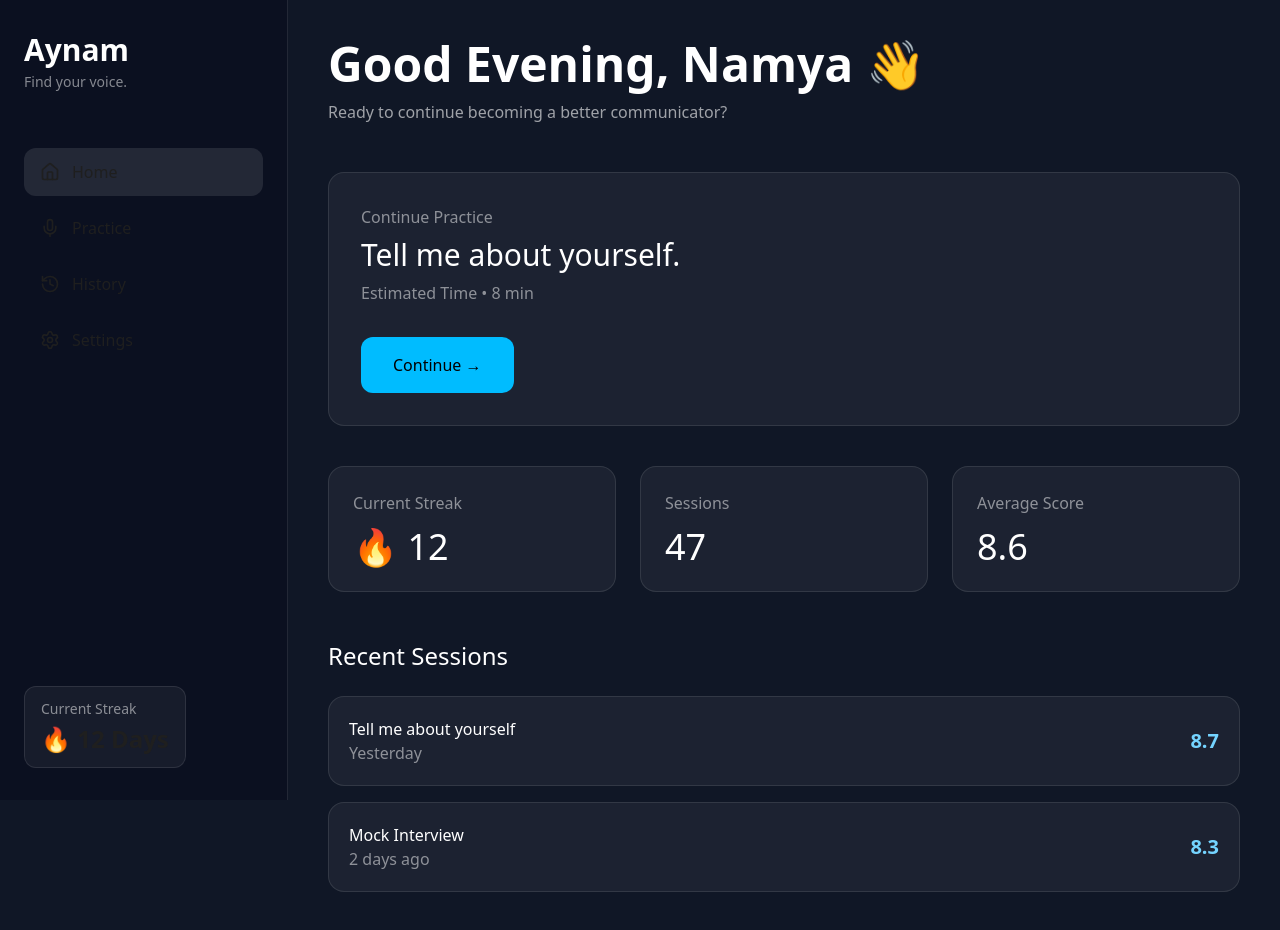
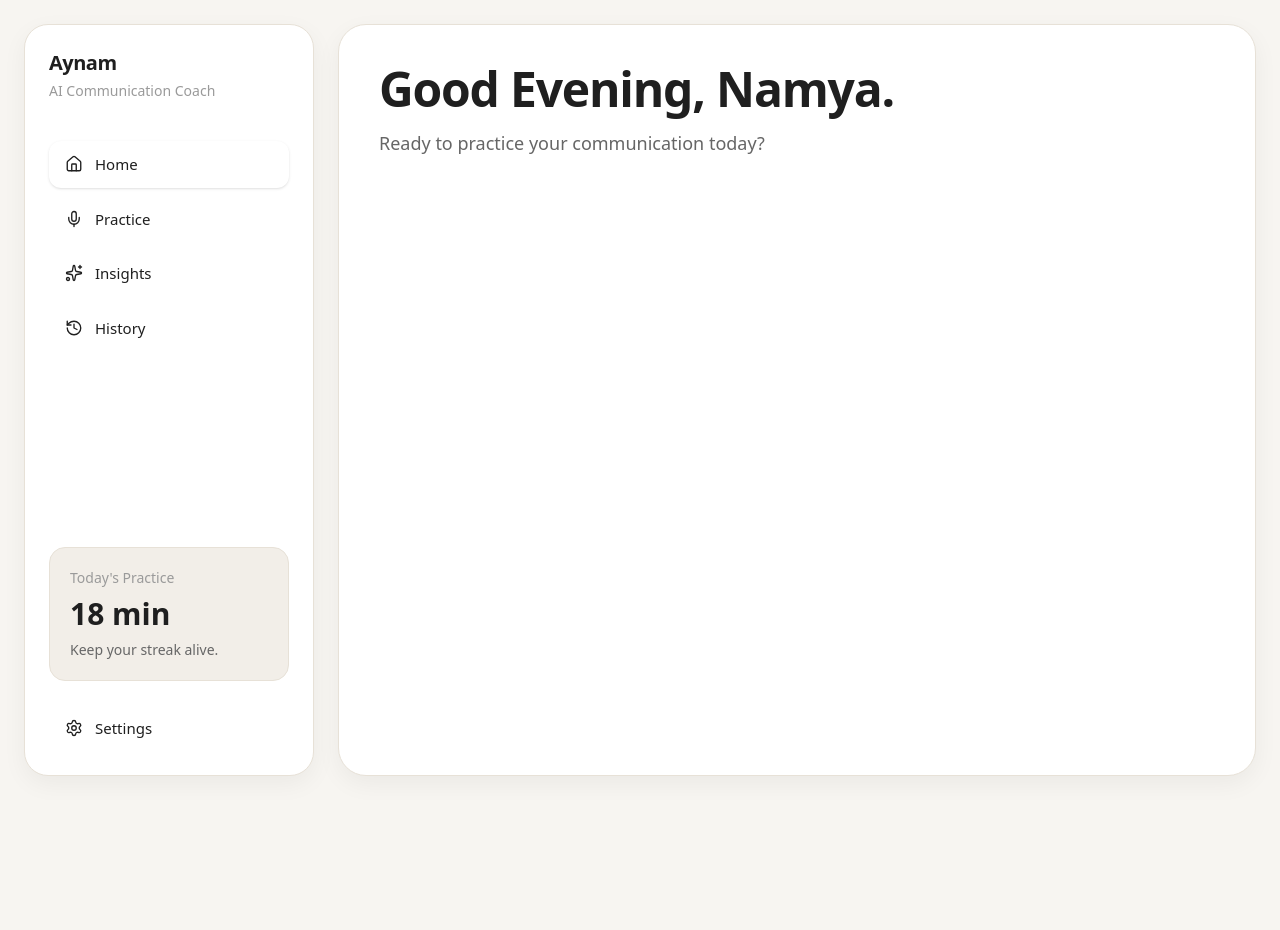
Before and after one commit to namyagaur/aynam.ai, a Next.js app: page /dashboard in a window 1280 px wide. After the commit the page ends 800 px from the top, so only its background shows below. Built offline with nearby package versions, Linux system fonts and the light colour scheme.

Commit message:
feat: refactor DashboardPage to use AppShell and simplify layout structure

```diff
--- a/app/dashboard/page.tsx
+++ b/app/dashboard/page.tsx
@@ -1,162 +1,17 @@
-import Link from "next/link";
-import Sidebar from "@/components/dashboard/Sidebar";
+import { AppShell } from "@/components/layout";
 
 export default function DashboardPage() {
-  const user = {
-    name: "Namya",
-    streak: 12,
-    averageScore: 8.6,
-  };
+  return (
+    <AppShell>
 
-  const recentSessions = [
-    {
-      title: "Tell me about yourself",
-      score: 8.7,
-      date: "Yesterday",
-    },
-    {
-      title: "Mock Interview",
-      score: 8.3,
-      date: "2 days ago",
-    },
-  ];
+      <h1 className="text-5xl font-semibold tracking-tight">
+        Good Evening, Namya.
+      </h1>
 
-  return (
-    <div className="flex min-h-screen bg-[#101726]">
+      <p className="mt-4 max-w-xl text-lg text-[var(--text-secondary)]">
+        Ready to practice your communication today?
+      </p>
 
-      <Sidebar />
-
-      <main className="flex-1 p-10">
-
-        <h1 className="text-5xl font-semibold text-white">
-          Good Evening, {user.name} 👋
-        </h1>
-
-        <p className="mt-3 text-white/60">
-          Ready to continue becoming a better communicator?
-        </p>
-
-        {/* Continue Practice */}
-
-        <div className="mt-12 rounded-2xl border border-white/10 bg-white/5 p-8">
-
-          <p className="text-white/50">
-            Continue Practice
-          </p>
-
-          <h2 className="mt-2 text-3xl text-white">
-            Tell me about yourself.
-          </h2>
-
-          <p className="mt-2 text-white/50">
-            Estimated Time • 8 min
-          </p>
-
-          <Link href="/practice">
-
-            <button className="mt-8 rounded-xl bg-sky-400 px-8 py-4 font-medium text-black">
-
-              Continue →
-
-            </button>
-
-          </Link>
-
-        </div>
-
-        {/* Stats */}
-
-        <div className="mt-10 grid grid-cols-3 gap-6">
-
-          <div className="rounded-2xl border border-white/10 bg-white/5 p-6">
-
-            <p className="text-white/50">
-              Current Streak
-            </p>
-
-            <h2 className="mt-3 text-4xl text-white">
-              🔥 {user.streak}
-            </h2>
-
-          </div>
-
-          <div className="rounded-2xl border border-white/10 bg-white/5 p-6">
-
-            <p className="text-white/50">
-              Sessions
-            </p>
-
-            <h2 className="mt-3 text-4xl text-white">
-              47
-            </h2>
-
-          </div>
-
-          <div className="rounded-2xl border border-white/10 bg-white/5 p-6">
-
-            <p className="text-white/50">
-              Average Score
-            </p>
-
-            <h2 className="mt-3 text-4xl text-white">
-              {user.averageScore}
-            </h2>
-
-          </div>
-
-        </div>
-
-        {/* Recent Sessions */}
-
-        <div className="mt-12">
-
-          <h2 className="mb-6 text-2xl text-white">
-
-            Recent Sessions
-
-          </h2>
-
-          <div className="space-y-4">
-
-            {recentSessions.map((session) => (
-
-              <div
-                key={session.title}
-                className="flex items-center justify-between rounded-2xl border border-white/10 bg-white/5 p-5"
-              >
-
-                <div>
-
-                  <h3 className="text-white">
-
-                    {session.title}
-
-                  </h3>
-
-                  <p className="text-white/50">
-
-                    {session.date}
-
-                  </p>
-
-                </div>
-
-                <div className="text-sky-300 text-xl font-semibold">
-
-                  {session.score}
-
-                </div>
-
-              </div>
-
-            ))}
-
-          </div>
-
-        </div>
-
-      </main>
-
-    </div>
+    </AppShell>
   );
 }
--- a/components/layout/AppShell.tsx
+++ b/components/layout/AppShell.tsx
@@ -1,28 +1,39 @@
 import { ReactNode } from "react";
+import Sidebar from "./Sidebar";
 
 type AppShellProps = {
-  sidebar: ReactNode;
   children: ReactNode;
 };
 
 export default function AppShell({
-  sidebar,
   children,
 }: AppShellProps) {
   return (
     <div className="min-h-screen bg-[var(--canvas)]">
-      <div className="mx-auto flex h-screen max-w-[1600px] gap-6 p-6">
+      <div className="mx-auto flex h-screen max-w-[1700px] gap-6 p-6">
 
         {/* Sidebar */}
 
-        <aside className="w-[280px] shrink-0">
-          {sidebar}
-        </aside>
+        <div className="w-[290px] shrink-0">
+          <Sidebar />
+        </div>
 
-        {/* Main */}
+        {/* Workspace */}
 
-        <main className="flex-1 overflow-y-auto">
-          {children}
+        <main
+          className="
+            flex-1
+            overflow-y-auto
+            rounded-[28px]
+            border
+            border-[var(--border)]
+            bg-[var(--surface)]
+            shadow-[var(--shadow)]
+          "
+        >
+          <div className="min-h-full p-10">
+            {children}
+          </div>
         </main>
 
       </div>
--- a/components/layout/index.ts
+++ b/components/layout/index.ts
@@ -1,3 +1,3 @@
+export { default as AppShell } from "./AppShell";
 export { default as Sidebar } from "./Sidebar";
 export { default as NavigationItem } from "./NavigationItem";
-export { default as AppShell } from "./AppShell";
```
